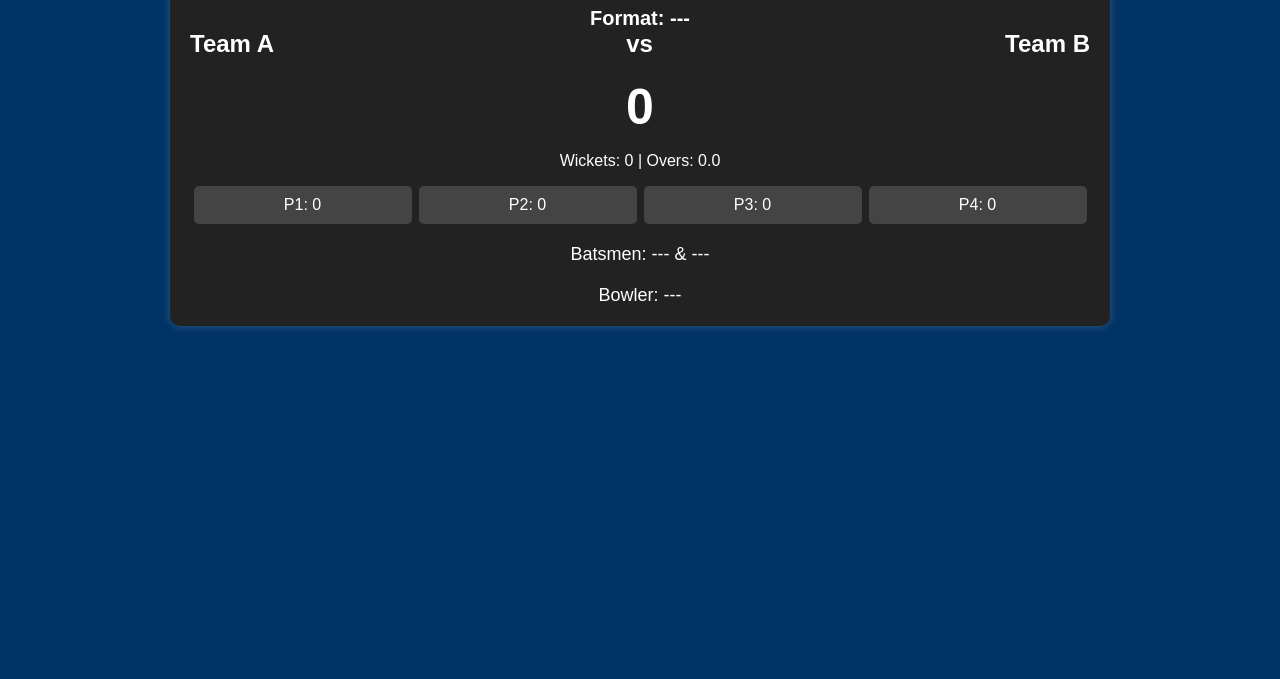
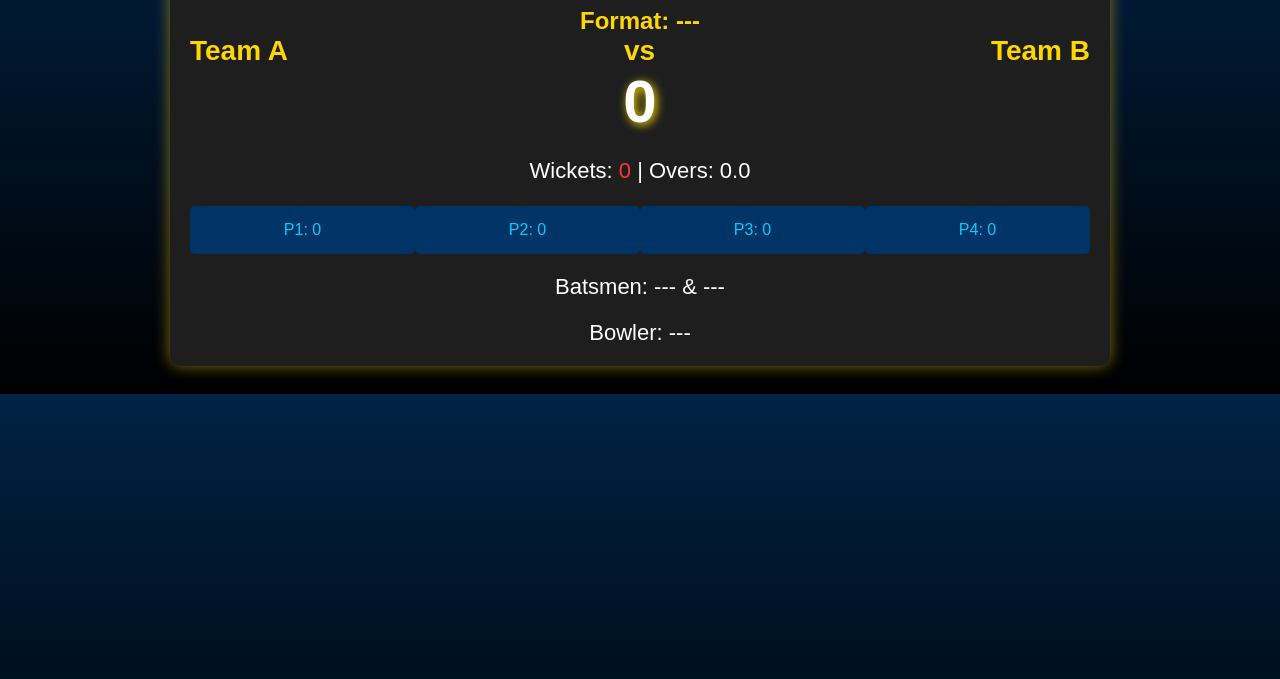
Before and after one commit to Sportsync-byte/Scoreboard-1, a plain HTML site: page index.html in a window 1280 px wide. Shown: the part 121-800 px from the top of the page. Drawn offline with Linux system fonts and the light colour scheme.

Commit message:
Update index.html

```diff
--- a/index.html
+++ b/index.html
@@ -8,7 +8,7 @@
         body {
             font-family: Arial, sans-serif;
             text-align: center;
-            background: #003366;
+            background: linear-gradient(to bottom, #002244, #000000);
             color: white;
             padding: 20px;
         }
@@ -16,20 +16,22 @@
             max-width: 900px;
             margin: auto;
             padding: 20px;
-            background: #222;
+            background: #1E1E1E;
             border-radius: 10px;
-            box-shadow: 0 0 10px rgba(255, 255, 255, 0.2);
+            box-shadow: 0 0 15px rgba(255, 215, 0, 0.5);
         }
         .team-names {
             display: flex;
             justify-content: space-between;
-            font-size: 24px;
+            font-size: 28px;
             font-weight: bold;
-            margin-bottom: 20px;
+            color: #FFD700;
         }
         .score {
-            font-size: 50px;
+            font-size: 60px;
             font-weight: bold;
+            color: #FFFFFF;
+            text-shadow: 2px 2px 10px #FFD700;
         }
         .partnerships {
             display: flex;
@@ -38,30 +40,32 @@
         }
         .partnership-box {
             width: 22%;
-            padding: 10px;
-            background: #444;
+            padding: 15px;
+            background: #003366;
             border-radius: 5px;
+            color: #00CCFF;
         }
         .player-info {
             margin-top: 20px;
-            font-size: 18px;
+            font-size: 22px;
         }
         .match-info {
             margin-top: 20px;
-            font-size: 20px;
+            font-size: 24px;
             font-weight: bold;
+            color: #FFD700;
         }
     </style>
 </head>
 <body>
     <div class="scoreboard">
-        <h1>Indoor Cricket Scoreboard</h1>
+        <h1 style="color: #FFD700;">Indoor Cricket Scoreboard</h1>
         <div class="match-info">Format: <span id="matchFormat">---</span></div>
         <div class="team-names">
             <span id="teamA">Team A</span> vs <span id="teamB">Team B</span>
         </div>
         <div class="score" id="totalScore">0</div>
-        <p>Wickets: <span id="wickets">0</span> | Overs: <span id="overs">0.0</span></p>
+        <p style="font-size: 22px;">Wickets: <span style="color:#FF3333;" id="wickets">0</span> | Overs: <span id="overs">0.0</span></p>
         <div class="partnerships">
             <div class="partnership-box">P1: <span id="partnership1">0</span></div>
             <div class="partnership-box">P2: <span id="partnership2">0</span></div>
```
